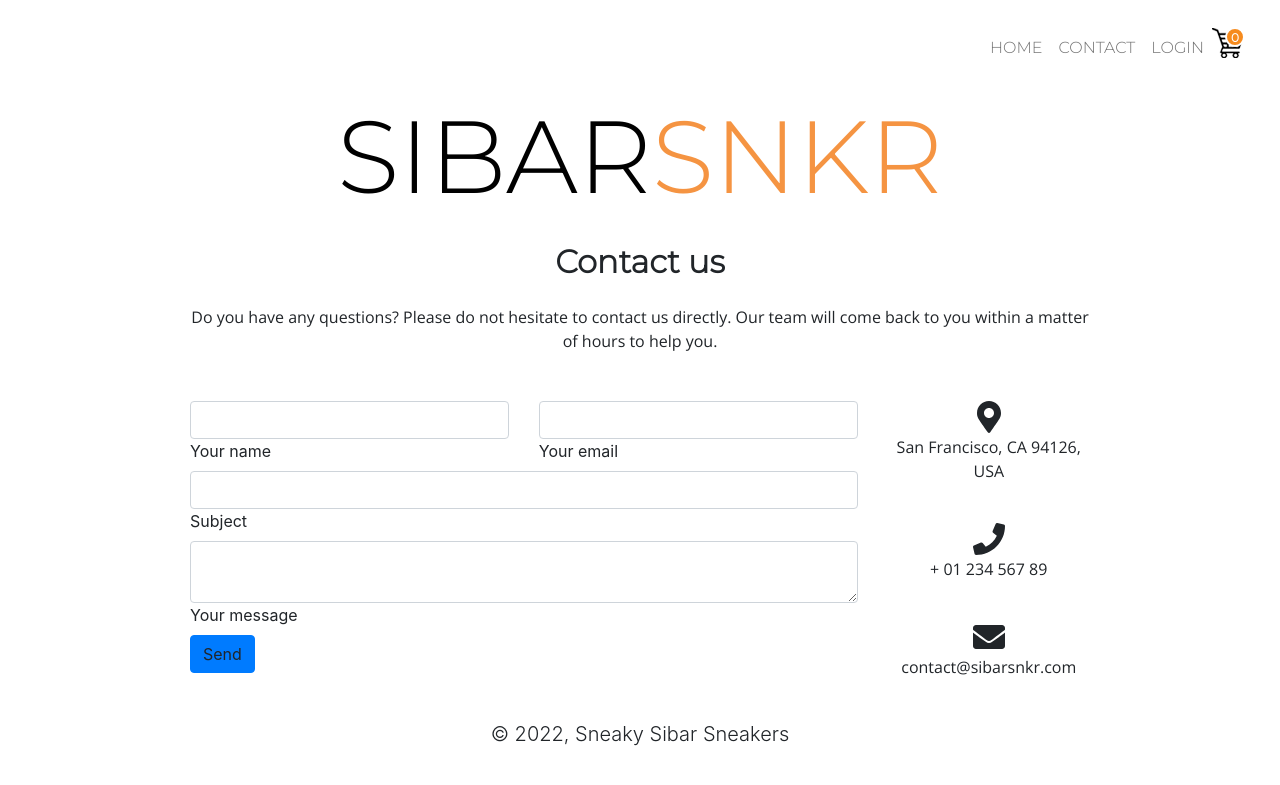
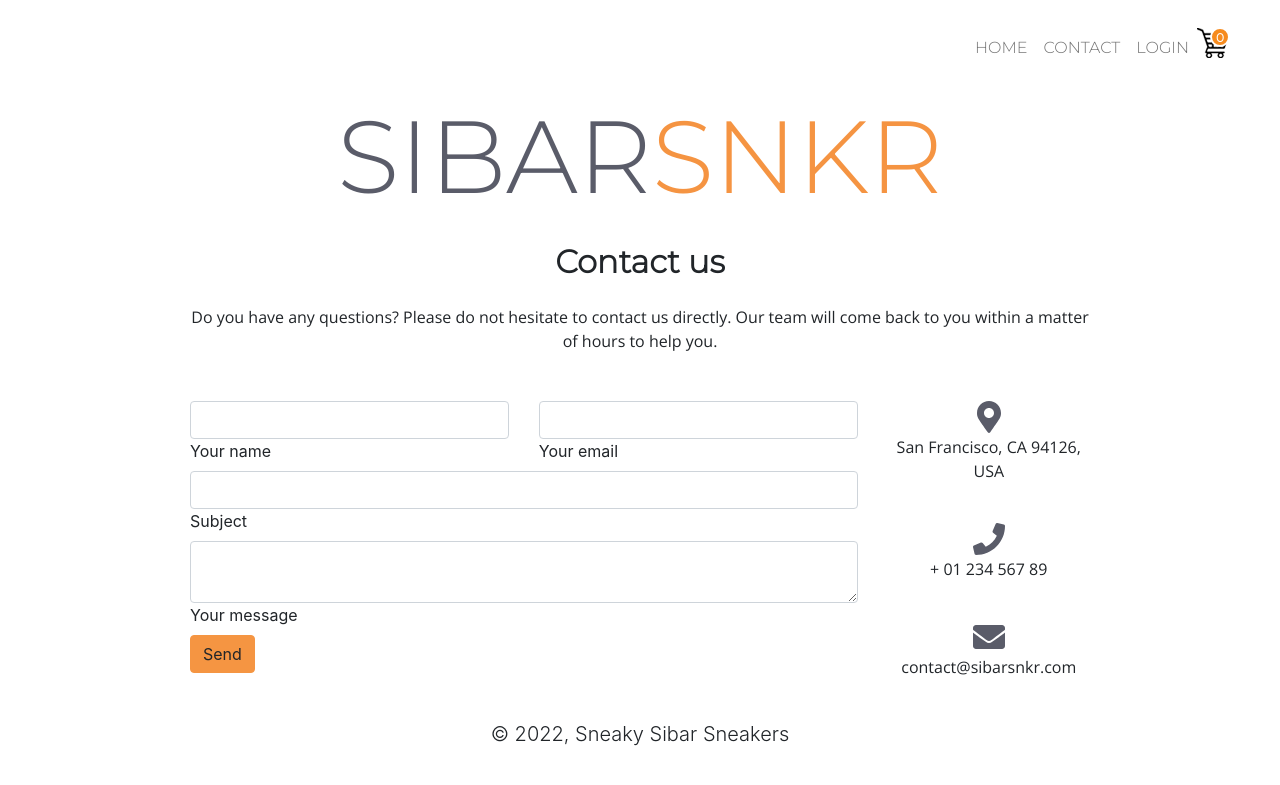
Before and after one commit to Burkytst/ecommerce-template, a PHP site: page /contact.php in a window 1280 px wide. Shown: the top 785 px of the page. Run offline with PHP 8.4, Linux system fonts and the light colour scheme; some libraries are stand-ins or nearby versions.

Commit message:
different css changes

```diff
--- a/public/contact.php
+++ b/public/contact.php
@@ -3,7 +3,12 @@
 ?>
 
 <?=template_header('Contact')?>
+<head>
+<link rel="stylesheet" href="css/style.css">
 
+</head>
+
+<body class="col-12">
 <!--Section: Contact v.2-->
 <section class="mb-4">
 
@@ -81,15 +86,15 @@
         <!--Grid column-->
         <div class="col-md-3 text-center">
             <ul class="list-unstyled mb-0">
-                <li><i class="fas fa-map-marker-alt fa-2x"></i>
+                <li><i class="text-color fas fa-map-marker-alt fa-2x"></i>
                     <p>San Francisco, CA 94126, USA</p>
                 </li>
 
-                <li><i class="fas fa-phone mt-4 fa-2x"></i>
+                <li><i class="text-color fas fa-phone mt-4 fa-2x"></i>
                     <p>+ 01 234 567 89</p>
                 </li>
 
-                <li><i class="fas fa-envelope mt-4 fa-2x"></i>
+                <li><i class="text-color fas fa-envelope mt-4 fa-2x"></i>
                     <p>contact@sibarsnkr.com</p>
                 </li>
             </ul>
@@ -99,6 +104,7 @@
     </div>
 
 </section>
+</body>
 <!--Section: Contact v.2-->
 
 <?=template_footer()?>
--- a/public/css/style.css
+++ b/public/css/style.css
@@ -27,8 +27,12 @@ p {
 
 .logo {
   font-size: 8vw;
-  color: black;
+  color: #5a5c69;
   text-decoration: none !important;
+}
+
+.text-color {
+  color: #5a5c69;
 }
 
 .logo a {
@@ -37,6 +41,26 @@ p {
 
 .orange {
   color: #f59442;
+}
+
+.btn-primary {
+  color: #fff;
+  background-color: #f59542;
+  border-color: #f59542;
+}
+
+.btn-primary:hover {
+  color: #fff;
+  background-color: #f9b982;
+  border-color: #f9b982;
+}
+
+.btn-primary:focus,
+.btn-primary.focus {
+  color: #fff;
+  background-color: #ffa95f;
+  border-color: #f9b982;
+  box-shadow: 0 0 0 0.2rem rgba(139, 91, 19, 0.5);
 }
 
 nav {
--- a/public/product.php
+++ b/public/product.php
@@ -22,9 +22,9 @@
 		<div class="col-lg-4 col-md-12 mb-4 mb-lg-0">
 				<img src="img/products/<?=$product['img_url']?>" class="productImg">
                 <h1><?=$product['title']?></h1>
-                <?=$product['description']?>
+                <h4><?=$product['description']?></h4>
                 <form action="cart.php" method="post">
-                    <input type="number" name="quantity" value="1" min="1" max="<?=$product['quantity']?>" placeholder="Quantity" required>
+                    <input type="number" name="quantity" value="1" min="1" max="<?=$product['stock']?>" placeholder="Quantity" required>
                     <input type="hidden" name="product_id" value="<?=$product['id']?>">
                     <input type="submit" value="Add To Cart">
                 </form>
```
Also changed, not shown: public/index.php (+3 -5 lines), public/img/products/nike-kids.jpg (added), public/img/products/nike2.jpg (added), public/img/products/nikeairforce1.jpg (added), public/img/products/nikeblue.jpg (added), public/img/products/skatenike.jpg (added), public/img/products/skatenike2.jpg (added).
